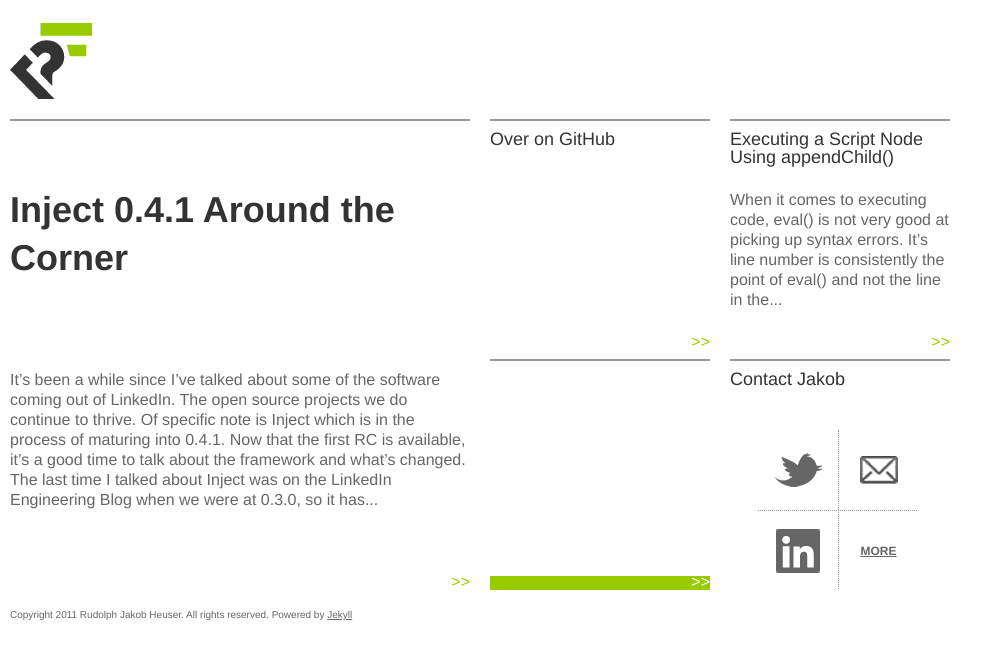
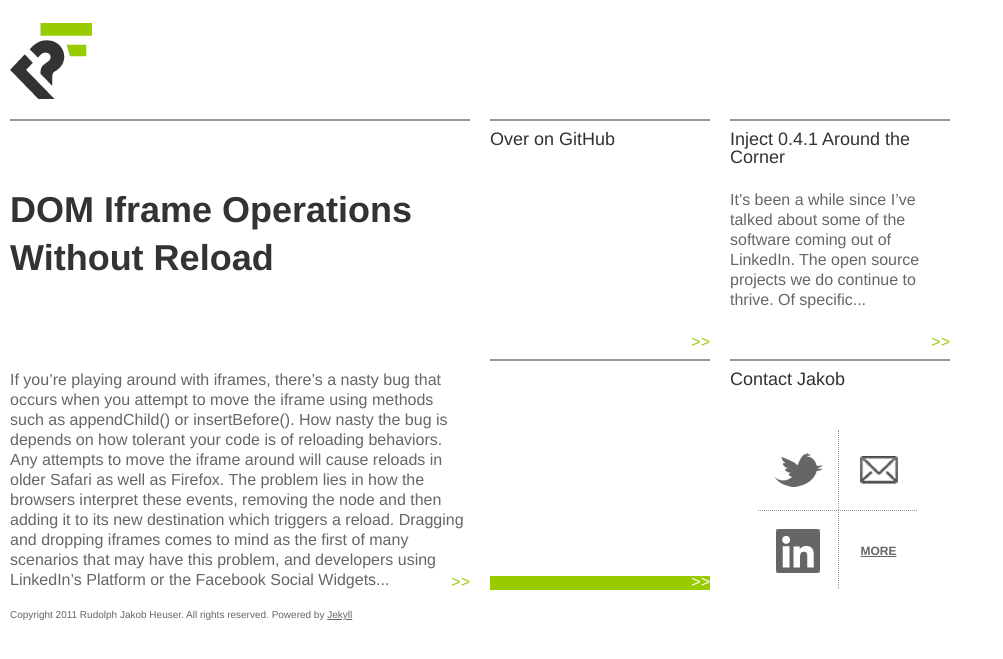
Before and after one commit to Jakobo/jakobo.github.com, a Jekyll site: the page built from index.html, in a window 1280 px wide. Shown: the top 659 px of the page, without its empty margins (0-1003 px from the left). Built offline with Jekyll 4.4.1, drawn with Linux system fonts in a browser that asks for light colours.

Commit message:
launch iframe blog, added to git blog

```diff
--- a/_posts/draft-move_iframe_without_reload.md
+++ b/_posts/2013-02-20-move_iframe_without_reload.md
@@ -1,8 +1,8 @@
 ---
-published: false
+published: true
 layout: post
 permalink: /article/insertbefore_appendchild_and_reloading_iframes
-title: insertBefore(), appendChild() and reloading iframes
+title: DOM Iframe Operations Without Reload
 ---
 
 If you're playing around with iframes, there's a nasty bug that occurs when you attempt to move the iframe using methods such as appendChild() or insertBefore(). How nasty the bug is depends on how tolerant your code is of reloading behaviors. Any attempts to move the iframe around will cause reloads in older Safari as well as Firefox. The problem lies in how the browsers interpret these events, removing the node and then adding it to its new destination which triggers a reload. Dragging and dropping iframes comes to mind as the first of many scenarios that may have this problem, and developers using LinkedIn's Platform or the Facebook Social Widgets are likely to notice this weirdness. Strangely enough, IE doesn't exhibit this behavior, which leaves the problem to just Webkit and Firefox.
@@ -14,7 +14,8 @@
   <div id="#placeholder"></div>
 
   <!-- ...last node in the page... -->
-  <iframe id="theFrame" src="http://www.example.com" style="left: -12345px; top: 0; position: absolute;"></iframe>
+  <iframe id="theFrame" src="http://www.example.com"
+   style="left: -12345px; top: 0; position: absolute;"></iframe>
 </body>
 {% endhighlight %}
 
@@ -53,11 +54,12 @@
 
 {% highlight js %}
 try {
-  document.adoptNode(window.opener.$("#my-iframe"))
+  document.adoptNode(window.opener.$("#my-iframe"));
 }
 catch(exc) {
-  // performance hit. Either importNode, or load the frame contents with appendChild()
-  document.importNode(window.opener.$("#my-iframe"))
+  // performance hit. Either importNode, or load the
+  // frame contents with appendChild()
+  document.importNode(window.opener.$("#my-iframe"));
 }
 {% endhighlight %}
 
```
Also changed, not shown: _posts/draft-bank_simple.md (deleted, +0 -6 lines), _posts/draft-git_features.md (+32 -4 lines).
